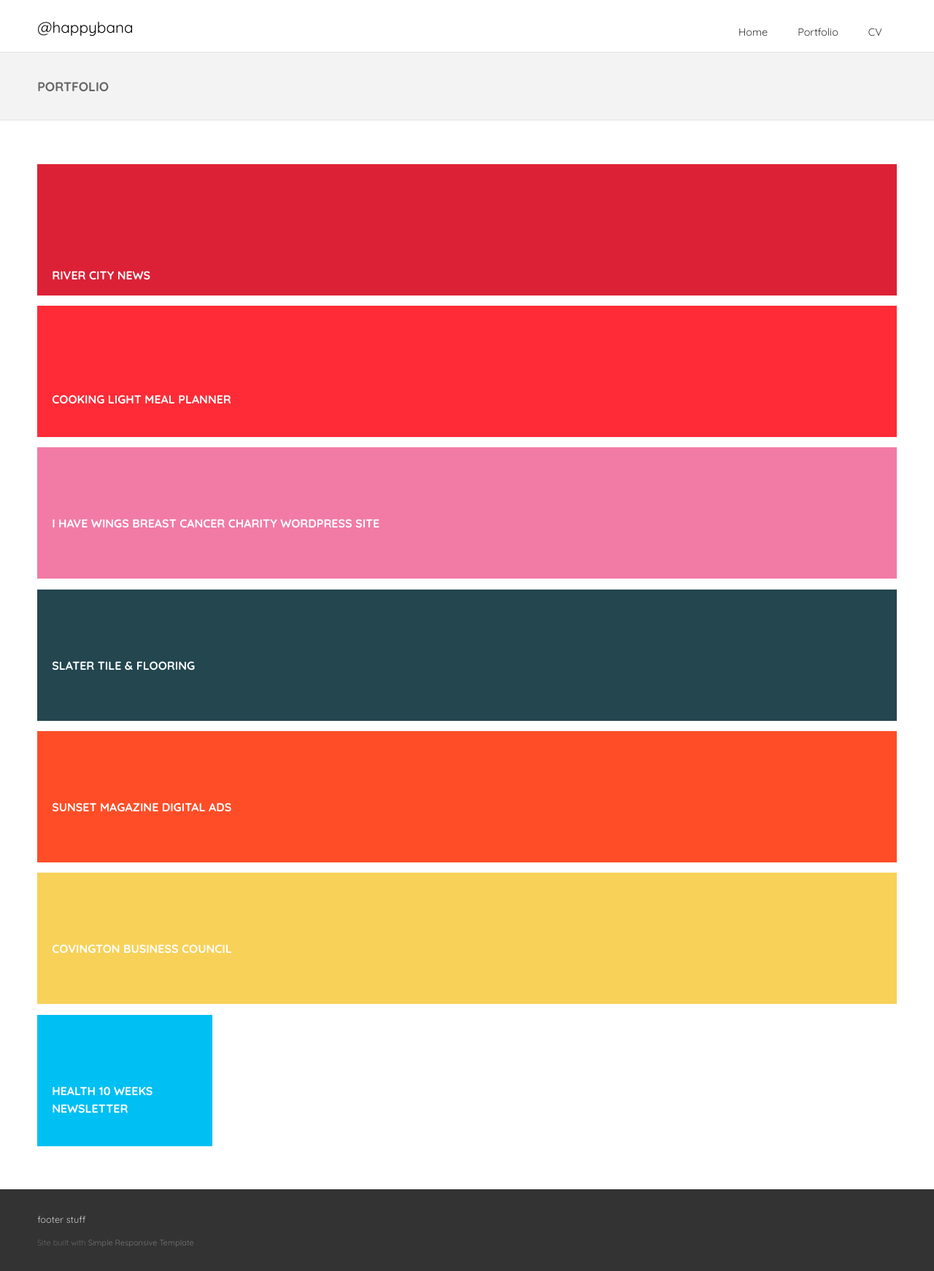
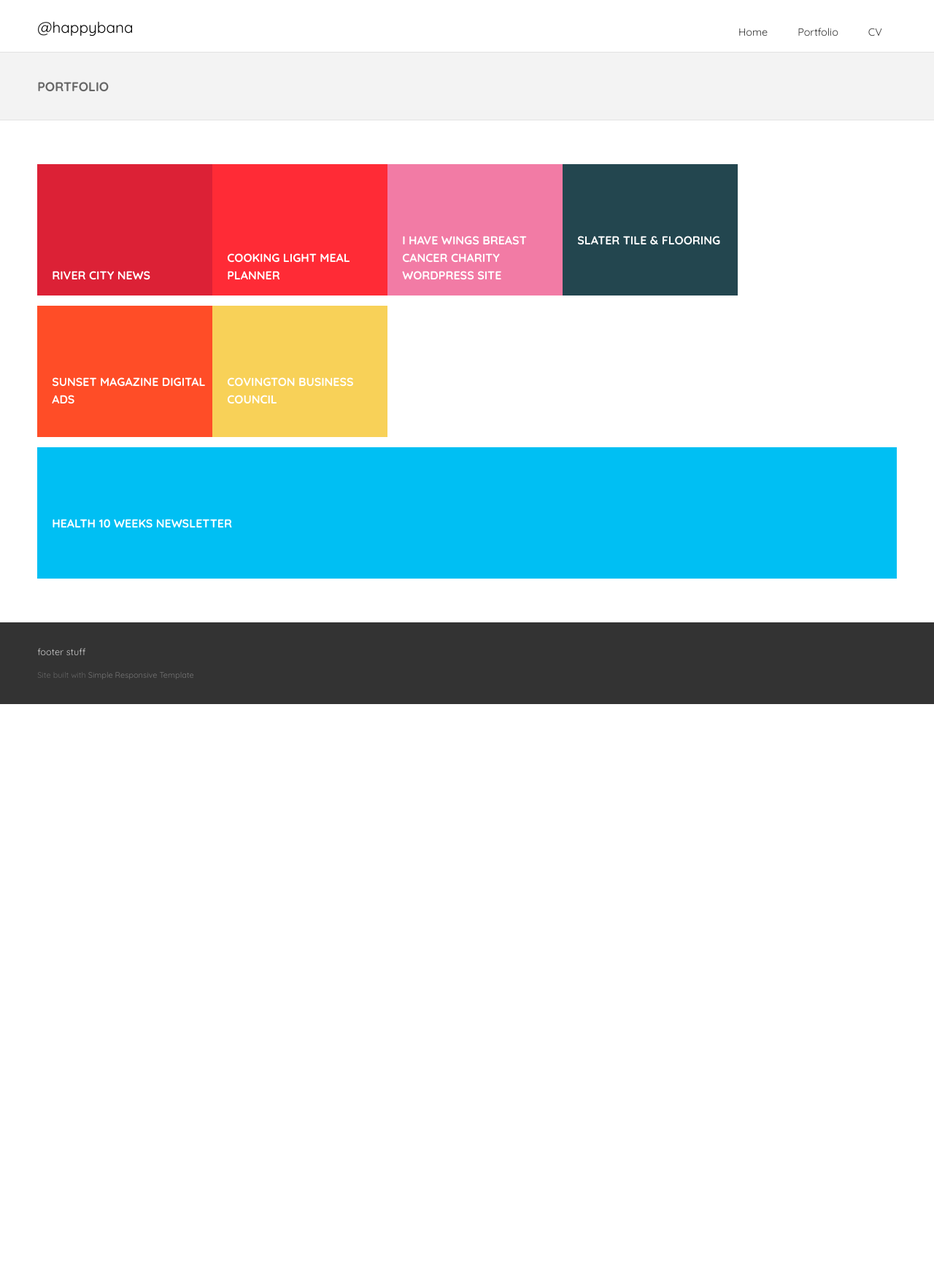
Before and after one commit to banbanbana/happybana.github.io, a Jekyll site: the page portfolio.html, which Jekyll copies as it is, in a window 1280 px wide. Shown: the whole page at 73% size. Built offline with Jekyll 4.4.1, drawn with Linux system fonts in a browser that asks for light colours; some web fonts are replaced; after the commit the page ends 965 px from its top, so only the background shows below that.

Commit message:
Update colorblocks-style.css

```diff
--- a/css/colorblocks-style.css
+++ b/css/colorblocks-style.css
@@ -16,7 +16,7 @@
 /* typography */
 
 #project1, #project1 a {
-	width:240px;
+	width:100%;
 	height:180px;
 	background-color:#dc2136;
 	color:#fff;
@@ -27,7 +27,7 @@
 }
 
 #project2, #project2 a {
-	width:240px;
+	width:100%;
 	height:180px;
 	background-color:#ff2b36;
 	color:#fff;
@@ -38,7 +38,7 @@
 }
 
 #project3, #project3 a {
-	width:240px;
+	width:100%;
 	height:180px;
 	background-color:#f27ba5;
 	color:#fff;
@@ -49,7 +49,7 @@
 }
 
 #project4, #project4 a {
-	width:240px;
+	width:100%;
 	height:180px;
 	background-color:#23464f;
 	color:#fff;
@@ -60,7 +60,7 @@
 }
 
 #project5, #project5 a {
-	width:240px;
+	width:100%;
 	height:180px;
 	background-color:#ff4d27;
 	color:#fff;
@@ -71,7 +71,7 @@
 }
 
 #project6, #project6 a {
-	width:240px;
+	width:100%;
 	height:180px;
 	background-color:#f8d158;
 	color:#fff;
@@ -83,7 +83,7 @@
 
 
 #project7, #project7 a {
-	width:240px;
+	width:100%;
 	height:180px;
 	background-color:#00bff3;
 	color:#fff;
@@ -174,9 +174,7 @@
 
 /* RESPONSIVE IMAGES  */
 img{ max-width:100%; height:auto;}
-#project1, #project2, #project3, #project4, #project5, #project6, #project1{
-	width:100%;
-}
+
 
 
 /*MAIN MENU*/
@@ -569,6 +567,10 @@
 */
 @media only screen and (min-width: 1240px) {
 #hero h1{ font-size:1.4em;}
+
+#project1, #project2, #project3, #project4, #project5, #project6, #project1{
+	width:240px;
+}
 }
 
 /*
```
